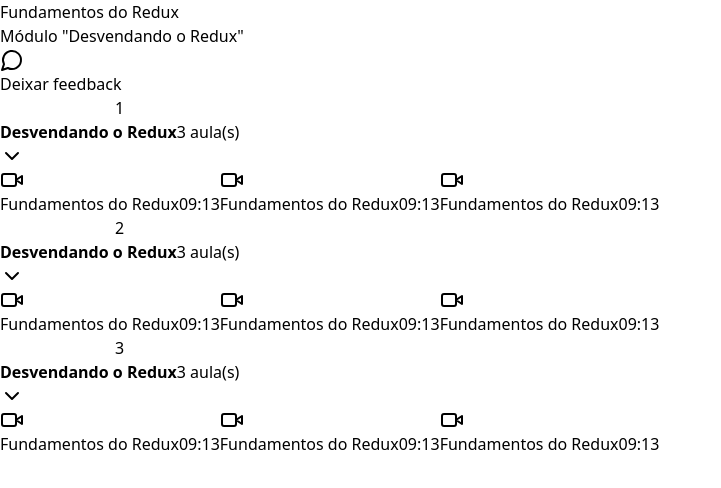
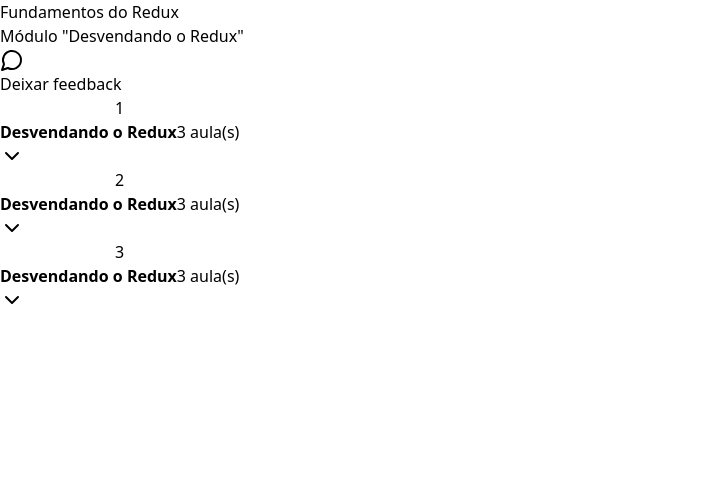
Before and after one commit to gustavo2892/study-redux, a React (Vite) app: page / in a window 1280 px wide. Shown: the top 488 px of the page, without its empty margins (0-721 px from the left). Built offline with nearby package versions, Linux system fonts and the light colour scheme.

Commit message:
Add radix-ui/react-collapsible

```diff
--- a/package.json
+++ b/package.json
@@ -10,6 +10,7 @@
     "preview": "vite preview"
   },
   "dependencies": {
+    "@radix-ui/react-collapsible": "^1.0.3",
     "@reduxjs/toolkit": "^1.9.7",
     "lucide-react": "^0.298.0",
     "react": "^18.2.0",
--- a/src/components/Module.tsx
+++ b/src/components/Module.tsx
@@ -1,4 +1,5 @@
-import { ChevronDown } from "lucide-react";
+import * as Collapsible from '@radix-ui/react-collapsible';
+import { ChevronDown } from 'lucide-react';
 
 import { Lesson } from './Lesson';
 
@@ -10,8 +11,8 @@
 
 export function Module({ moduleIndex, title, amountOfLessons }: ModuleProps) {
   return (
-    <div>
-      <button className="flex w-full items-center gap-3 bg-zinc-800 p-4">
+    <Collapsible.Root className="group">
+      <Collapsible.Trigger className="flex w-full items-center gap-3 bg-zinc-800 p-4">
         <div className="flex h-10 w-10 rounded-full items-center justify-center bg-zinc-950 text-xs">
           {moduleIndex + 1}
         </div>
@@ -21,14 +22,15 @@
           <span className="text-xs text-zinc-400">{amountOfLessons} aula(s)</span>
         </div>
 
-        <ChevronDown className="w-5 h-5 ml-auto text-zinc-400" />
-      </button>
-
-      <nav className="relative flex flex-col gap-4 p-6">
-        <Lesson title="Fundamentos do Redux" duration="09:13"/>
-        <Lesson title="Fundamentos do Redux" duration="09:13"/>
-        <Lesson title="Fundamentos do Redux" duration="09:13"/>
-      </nav>
-    </div>
+        <ChevronDown className="w-5 h-5 ml-auto text-zinc-400 group-data-[state=open]:rotate-180 transition-transform" />
+      </Collapsible.Trigger>
+      <Collapsible.Content>
+        <nav className="relative flex flex-col gap-4 p-6">
+          <Lesson title="Fundamentos do Redux" duration="09:13"/>
+          <Lesson title="Fundamentos do Redux" duration="09:13"/>
+          <Lesson title="Fundamentos do Redux" duration="09:13"/>
+        </nav>
+      </Collapsible.Content>
+    </Collapsible.Root>
   );
 }
```
Also changed, not shown: 1 other file (tests, documents, lock files or other folders).
